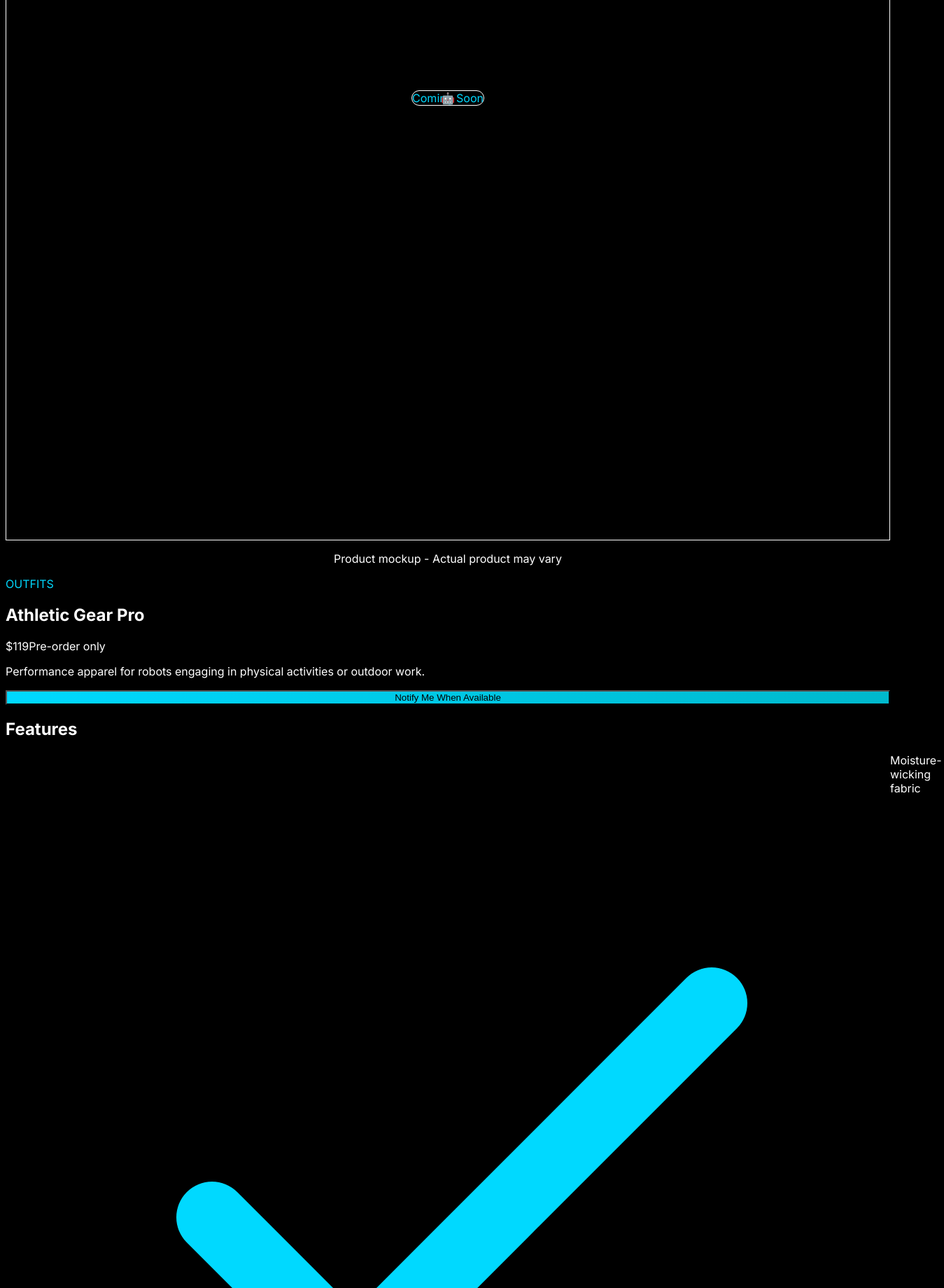
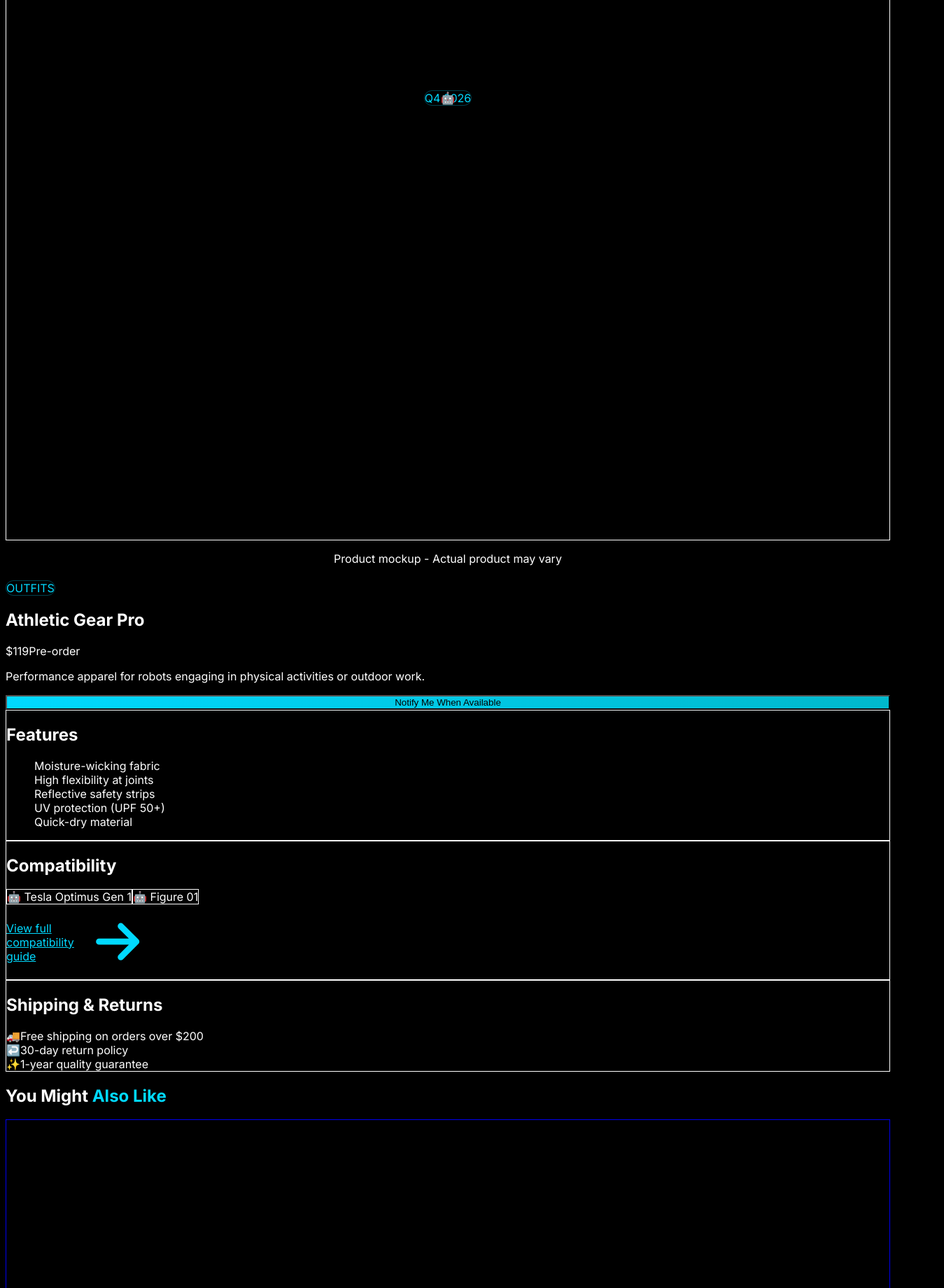
Before and after one commit to ericfaux/botoutfit, a Next.js app: page /shop/athletic-gear-pro in a window 1280 px wide. Shown: the part 520-2360 px from the top of the page at 70% size, 1349 px wide, since content can reach past the window. Built offline with nearby package versions, Linux system fonts and the light colour scheme.

Commit message:
feat: polish product detail page with premium design - animations, glassmorphism, enhanced sections

```diff
--- a/app/shop/[id]/page.tsx
+++ b/app/shop/[id]/page.tsx
@@ -1,12 +1,9 @@
+'use client'
+
 import Link from 'next/link'
 import { notFound } from 'next/navigation'
+import { motion } from 'framer-motion'
 import { getProductById, products } from '@/lib/products'
-
-export async function generateStaticParams() {
-  return products.map((product) => ({
-    id: product.id,
-  }))
-}
 
 export default function ProductPage({ params }: { params: { id: string } }) {
   const product = getProductById(params.id)
@@ -17,14 +14,33 @@ export default function ProductPage({ params }: { params: { id: string } }) {
 
   return (
     <main className="min-h-screen bg-black">
-      {/* Breadcrumb */}
-      <section className="pt-24 pb-8 px-4 sm:px-6 lg:px-8 bg-gradient-to-b from-gray-900 to-black">
-        <div className="max-w-7xl mx-auto">
-          <div className="flex items-center gap-2 text-sm text-gray-400">
+      {/* Header with gradient orbs */}
+      <section className="relative pt-32 pb-12 px-4 sm:px-6 lg:px-8 overflow-hidden">
+        <div className="absolute inset-0 bg-gradient-to-b from-gray-900 via-black to-black" />
+
+        {/* Gradient orbs */}
+        <motion.div
+          className="absolute top-20 right-10 w-96 h-96 rounded-full bg-[#00D9FF]/20 blur-[128px]"
+          animate={{
+            scale: [1, 1.2, 1],
+            opacity: [0.2, 0.4, 0.2],
+          }}
+          transition={{
+            duration: 10,
+            repeat: Infinity,
+          }}
+        />
+
+        <div className="max-w-7xl mx-auto relative z-10">
+          <motion.div
+            initial={{ opacity: 0, y: 20 }}
+            animate={{ opacity: 1, y: 0 }}
+            className="flex items-center gap-2 text-sm text-gray-400"
+          >
             <Link href="/shop" className="hover:text-[#00D9FF] transition-colors">Shop</Link>
             <span>/</span>
-            <span className="text-white">{product.name}</span>
-          </div>
+            <span className="text-white truncate max-w-[200px]">{product.name}</span>
+          </motion.div>
         </div>
       </section>
 
@@ -33,144 +49,263 @@ export default function ProductPage({ params }: { params: { id: string } }) {
         <div className="max-w-7xl mx-auto">
           <div className="grid grid-cols-1 lg:grid-cols-2 gap-12">
             {/* Product Image */}
-            <div className="relative">
-              <div className="aspect-square bg-gradient-to-br from-gray-800 to-gray-900 rounded-2xl flex items-center justify-center overflow-hidden border border-white/10">
-                <div className="absolute inset-0 bg-[linear-gradient(45deg,transparent_25%,rgba(0,217,255,0.1)_25%,rgba(0,217,255,0.1)_50%,transparent_50%,transparent_75%,rgba(0,217,255,0.1)_75%,rgba(0,217,255,0.1))] bg-[length:40px_40px]" />
-                <div className="relative z-10 text-9xl">🤖</div>
+            <motion.div
+              initial={{ opacity: 0, x: -20 }}
+              animate={{ opacity: 1, x: 0 }}
+              transition={{ delay: 0.2 }}
+              className="relative"
+            >
+              <div className="relative aspect-square bg-gradient-to-br from-gray-800 via-gray-900 to-black rounded-3xl flex items-center justify-center overflow-hidden border border-white/10 backdrop-blur-xl group">
+                <div className="absolute inset-0 bg-[linear-gradient(45deg,transparent_25%,rgba(0,217,255,0.05)_25%,rgba(0,217,255,0.05)_50%,transparent_50%,transparent_75%,rgba(0,217,255,0.05)_75%,rgba(0,217,255,0.05))] bg-[length:40px_40px]" />
+
+                {/* Glow effect */}
+                <div className="absolute -inset-1 bg-gradient-to-r from-[#00D9FF]/20 to-purple-500/20 rounded-3xl blur-2xl opacity-0 group-hover:opacity-100 transition duration-500 -z-10" />
+
+                <motion.div
+                  className="relative z-10 text-9xl"
+                  animate={{
+                    scale: [1, 1.05, 1],
+                  }}
+                  transition={{
+                    duration: 3,
+                    repeat: Infinity,
+                  }}
+                >
+                  🤖
+                </motion.div>
 
                 {/* Coming Soon Badge */}
-                <div className="absolute top-6 right-6 px-4 py-2 rounded-full bg-black/80 backdrop-blur-sm border border-white/20">
-                  <span className="text-[#00D9FF] text-sm font-semibold">Coming Soon</span>
-                </div>
+                <motion.div
+                  initial={{ scale: 0 }}
+                  animate={{ scale: 1 }}
+                  transition={{ delay: 0.4, type: "spring" }}
+                  className="absolute top-6 right-6 px-4 py-2 rounded-full bg-black/90 backdrop-blur-xl border border-[#00D9FF]/30"
+                >
+                  <span className="text-[#00D9FF] text-sm font-semibold">Q4 2026</span>
+                </motion.div>
               </div>
 
               <p className="text-sm text-gray-500 mt-4 text-center">
                 Product mockup - Actual product may vary
               </p>
-            </div>
+            </motion.div>
 
             {/* Product Info */}
-            <div>
-              <div className="mb-4">
+            <motion.div
+              initial={{ opacity: 0, x: 20 }}
+              animate={{ opacity: 1, x: 0 }}
+              transition={{ delay: 0.3 }}
+            >
+              <motion.div
+                initial={{ opacity: 0, y: 10 }}
+                animate={{ opacity: 1, y: 0 }}
+                transition={{ delay: 0.4 }}
+                className="inline-flex items-center gap-2 px-4 py-2 rounded-full bg-white/5 border border-[#00D9FF]/30 backdrop-blur-xl mb-6"
+              >
+                <div className="w-1.5 h-1.5 rounded-full bg-[#00D9FF] animate-pulse" />
                 <span className="text-sm text-[#00D9FF] font-semibold uppercase tracking-wide">
                   {product.category}
                 </span>
-              </div>
+              </motion.div>
 
-              <h1 className="text-4xl sm:text-5xl font-bold text-white mb-4">
+              <motion.h1
+                initial={{ opacity: 0, y: 20 }}
+                animate={{ opacity: 1, y: 0 }}
+                transition={{ delay: 0.5 }}
+                className="text-4xl sm:text-5xl font-bold text-white mb-6 leading-tight"
+              >
                 {product.name}
-              </h1>
+              </motion.h1>
 
-              <div className="flex items-baseline gap-4 mb-6">
-                <span className="text-4xl font-bold text-white">${product.price}</span>
+              <motion.div
+                initial={{ opacity: 0, y: 20 }}
+                animate={{ opacity: 1, y: 0 }}
+                transition={{ delay: 0.6 }}
+                className="flex items-baseline gap-4 mb-8"
+              >
+                <span className="text-5xl font-bold text-white">${product.price}</span>
                 {!product.inStock && (
-                  <span className="text-sm text-gray-500">Pre-order only</span>
+                  <span className="text-sm text-gray-500 px-3 py-1 rounded-full bg-white/5">Pre-order</span>
                 )}
-              </div>
+              </motion.div>
 
-              <p className="text-lg text-gray-300 mb-8 leading-relaxed">
+              <motion.p
+                initial={{ opacity: 0, y: 20 }}
+                animate={{ opacity: 1, y: 0 }}
+                transition={{ delay: 0.7 }}
+                className="text-lg text-gray-300 mb-8 leading-relaxed"
+              >
                 {product.description}
-              </p>
+              </motion.p>
 
               {/* Notify Me Button */}
-              <div className="mb-8">
-                <button className="w-full sm:w-auto px-8 py-4 rounded-lg bg-gradient-to-r from-[#00D9FF] to-[#00B8CC] text-black font-semibold hover:shadow-lg hover:shadow-[#00D9FF]/50 transition-all hover:scale-105">
+              <motion.div
+                initial={{ opacity: 0, y: 20 }}
+                animate={{ opacity: 1, y: 0 }}
+                transition={{ delay: 0.8 }}
+                className="mb-8 relative group"
+              >
+                <div className="absolute -inset-1 bg-gradient-to-r from-[#00D9FF] to-purple-500 rounded-2xl blur-lg opacity-30 group-hover:opacity-50 transition duration-500" />
+                <button className="relative w-full sm:w-auto px-10 py-5 rounded-xl bg-gradient-to-r from-[#00D9FF] to-[#00B8CC] text-black font-semibold hover:shadow-2xl hover:shadow-[#00D9FF]/50 transition-all hover:scale-105">
                   Notify Me When Available
                 </button>
-              </div>
+              </motion.div>
 
               {/* Features */}
-              <div className="mb-8">
-                <h2 className="text-xl font-semibold text-white mb-4">Features</h2>
-                <ul className="space-y-3">
+              <motion.div
+                initial={{ opacity: 0, y: 20 }}
+                animate={{ opacity: 1, y: 0 }}
+                transition={{ delay: 0.9 }}
+                className="mb-8 p-6 rounded-2xl bg-gradient-to-b from-white/[0.07] to-white/[0.02] border border-white/10 backdrop-blur-xl"
+              >
+                <h2 className="text-2xl font-semibold text-white mb-6">Features</h2>
+                <ul className="space-y-4">
                   {product.features.map((feature, index) => (
-                    <li key={index} className="flex items-start gap-3 text-gray-300">
-                      <svg className="w-5 h-5 text-[#00D9FF] flex-shrink-0 mt-0.5" fill="none" viewBox="0 0 24 24" stroke="currentColor">
-                        <path strokeLinecap="round" strokeLinejoin="round" strokeWidth={2} d="M5 13l4 4L19 7" />
+                    <motion.li
+                      key={index}
+                      initial={{ opacity: 0, x: -10 }}
+                      animate={{ opacity: 1, x: 0 }}
+                      transition={{ delay: 1 + (index * 0.1) }}
+                      className="flex items-start gap-3 text-gray-300"
+                    >
+                      <div className="w-6 h-6 rounded-full bg-[#00D9FF]/20 flex items-center justify-center flex-shrink-0 mt-0.5">
+                        <svg className="w-4 h-4 text-[#00D9FF]" fill="none" viewBox="0 0 24 24" stroke="currentColor">
+                          <path strokeLinecap="round" strokeLinejoin="round" strokeWidth={2.5} d="M5 13l4 4L19 7" />
                         </svg>
-                      <span>{feature}</span>
-                    </li>
+                      </div>
+                      <span className="leading-relaxed">{feature}</span>
+                    </motion.li>
                   ))}
                 </ul>
-              </div>
+              </motion.div>
 
               {/* Compatibility */}
-              <div className="border-t border-white/10 pt-8">
-                <h2 className="text-xl font-semibold text-white mb-4">Compatibility</h2>
-                <div className="flex flex-wrap gap-3">
-                  {product.compatibility.map(model => (
-                    <div
+              <motion.div
+                initial={{ opacity: 0, y: 20 }}
+                animate={{ opacity: 1, y: 0 }}
+                transition={{ delay: 1.2 }}
+                className="p-6 rounded-2xl bg-gradient-to-b from-white/[0.07] to-white/[0.02] border border-white/10 backdrop-blur-xl"
+              >
+                <h2 className="text-2xl font-semibold text-white mb-6">Compatibility</h2>
+                <div className="flex flex-wrap gap-3 mb-6">
+                  {product.compatibility.map((model, i) => (
+                    <motion.div
                       key={model}
-                      className="px-4 py-2 rounded-lg bg-white/5 border border-white/10 text-white"
+                      initial={{ opacity: 0, scale: 0.9 }}
+                      animate={{ opacity: 1, scale: 1 }}
+                      transition={{ delay: 1.3 + (i * 0.05) }}
+                      className="px-4 py-2.5 rounded-xl bg-white/5 border border-white/10 text-white hover:border-[#00D9FF]/30 hover:bg-white/10 transition-all"
                     >
-                      {model}
-                    </div>
+                      🤖 {model}
+                    </motion.div>
                   ))}
                 </div>
                 <Link
                   href="/compatibility"
-                  className="inline-flex items-center gap-2 text-[#00D9FF] hover:text-[#00F0FF] transition-colors mt-4 text-sm"
+                  className="inline-flex items-center gap-2 text-[#00D9FF] hover:text-[#00F0FF] transition-colors text-sm group"
                 >
                   View full compatibility guide
-                  <svg className="w-4 h-4" fill="none" viewBox="0 0 24 24" stroke="currentColor">
+                  <svg className="w-4 h-4 group-hover:translate-x-1 transition-transform" fill="none" viewBox="0 0 24 24" stroke="currentColor">
                     <path strokeLinecap="round" strokeLinejoin="round" strokeWidth={2} d="M13 7l5 5m0 0l-5 5m5-5H6" />
                   </svg>
                 </Link>
-              </div>
+              </motion.div>
 
               {/* Shipping & Returns */}
-              <div className="border-t border-white/10 pt-8 mt-8">
-                <h2 className="text-xl font-semibold text-white mb-4">Shipping & Returns</h2>
-                <div className="space-y-3 text-gray-300 text-sm">
-                  <div className="flex items-start gap-3">
-                    <svg className="w-5 h-5 text-[#00D9FF] flex-shrink-0 mt-0.5" fill="none" viewBox="0 0 24 24" stroke="currentColor">
-                      <path strokeLinecap="round" strokeLinejoin="round" strokeWidth={2} d="M5 13l4 4L19 7" />
-                    </svg>
-                    <span>Free shipping on orders over $200</span>
+              <motion.div
+                initial={{ opacity: 0, y: 20 }}
+                animate={{ opacity: 1, y: 0 }}
+                transition={{ delay: 1.5 }}
+                className="mt-8 p-6 rounded-2xl bg-gradient-to-b from-white/[0.07] to-white/[0.02] border border-white/10 backdrop-blur-xl"
+              >
+                <h2 className="text-2xl font-semibold text-white mb-6">Shipping & Returns</h2>
+                <div className="space-y-4 text-gray-300">
+                  {[
+                    { icon: '🚚', text: 'Free shipping on orders over $200' },
+                    { icon: '↩️', text: '30-day return policy' },
+                    { icon: '✨', text: '1-year quality guarantee' }
+                  ].map((item, i) => (
+                    <motion.div
+                      key={i}
+                      initial={{ opacity: 0, x: -10 }}
+                      animate={{ opacity: 1, x: 0 }}
+                      transition={{ delay: 1.6 + (i * 0.1) }}
+                      className="flex items-start gap-4 p-3 rounded-xl bg-white/5 hover:bg-white/10 transition-colors"
+                    >
+                      <span className="text-2xl">{item.icon}</span>
+                      <span className="leading-relaxed pt-1">{item.text}</span>
+                    </motion.div>
+                  ))}
                 </div>
-                  <div className="flex items-start gap-3">
-                    <svg className="w-5 h-5 text-[#00D9FF] flex-shrink-0 mt-0.5" fill="none" viewBox="0 0 24 24" stroke="currentColor">
-                      <path strokeLinecap="round" strokeLinejoin="round" strokeWidth={2} d="M5 13l4 4L19 7" />
-                    </svg>
-                    <span>30-day return policy</span>
-                  </div>
-                  <div className="flex items-start gap-3">
-                    <svg className="w-5 h-5 text-[#00D9FF] flex-shrink-0 mt-0.5" fill="none" viewBox="0 0 24 24" stroke="currentColor">
-                      <path strokeLinecap="round" strokeLinejoin="round" strokeWidth={2} d="M5 13l4 4L19 7" />
-                    </svg>
-                    <span>1-year quality guarantee</span>
-                  </div>
-                </div>
-              </div>
-            </div>
+              </motion.div>
+            </motion.div>
           </div>
         </div>
       </section>
 
       {/* Related Products */}
-      <section className="py-20 px-4 sm:px-6 lg:px-8 bg-white/5">
+      <section className="py-20 px-4 sm:px-6 lg:px-8 bg-white/[0.02]">
         <div className="max-w-7xl mx-auto">
-          <h2 className="text-3xl font-bold text-white mb-8">You Might Also Like</h2>
+          <motion.h2
+            initial={{ opacity: 0, y: 20 }}
+            whileInView={{ opacity: 1, y: 0 }}
+            viewport={{ once: true }}
+            className="text-3xl sm:text-4xl font-bold text-white mb-12"
+          >
+            You Might <span className="text-[#00D9FF]">Also Like</span>
+          </motion.h2>
+
           <div className="grid grid-cols-1 sm:grid-cols-2 lg:grid-cols-4 gap-6">
             {products
               .filter(p => p.category === product.category && p.id !== product.id)
               .slice(0, 4)
-              .map(relatedProduct => (
+              .map((relatedProduct, i) => (
+                <motion.div
+                  key={relatedProduct.id}
+                  initial={{ opacity: 0, y: 20 }}
+                  whileInView={{ opacity: 1, y: 0 }}
+                  viewport={{ once: true }}
+                  transition={{ delay: i * 0.1 }}
+                >
                   <Link
-                  key={relatedProduct.id}
                     href={`/shop/${relatedProduct.id}`}
-                  className="group bg-white/5 border border-white/10 rounded-xl overflow-hidden hover:border-[#00D9FF]/50 transition-all"
+                    className="group relative block"
                   >
-                  <div className="relative aspect-square bg-gradient-to-br from-gray-800 to-gray-900 flex items-center justify-center">
-                    <div className="text-4xl">🤖</div>
+                    {/* Hover glow */}
+                    <div className="absolute -inset-1 bg-gradient-to-r from-[#00D9FF]/20 to-purple-500/20 rounded-3xl blur-xl opacity-0 group-hover:opacity-100 transition duration-500" />
+
+                    {/* Card */}
+                    <div className="relative bg-gradient-to-b from-white/[0.07] to-white/[0.02] border border-white/10 rounded-3xl overflow-hidden backdrop-blur-xl group-hover:border-[#00D9FF]/30 transition-all duration-300">
+                      <div className="relative aspect-square bg-gradient-to-br from-gray-800 via-gray-900 to-black flex items-center justify-center overflow-hidden">
+                        <div className="absolute inset-0 bg-[linear-gradient(45deg,transparent_25%,rgba(0,217,255,0.05)_25%,rgba(0,217,255,0.05)_50%,transparent_50%,transparent_75%,rgba(0,217,255,0.05)_75%,rgba(0,217,255,0.05))] bg-[length:20px_20px]" />
+                        <motion.div
+                          className="relative z-10 text-5xl"
+                          whileHover={{ scale: 1.1, rotate: [0, -5, 5, 0] }}
+                          transition={{ duration: 0.4 }}
+                        >
+                          🤖
+                        </motion.div>
                       </div>
-                  <div className="p-4">
-                    <h3 className="text-white font-semibold mb-2 group-hover:text-[#00D9FF] transition-colors line-clamp-1">
+
+                      <div className="p-5">
+                        <span className="text-xs text-[#00D9FF] font-semibold uppercase tracking-wider">
+                          {relatedProduct.category}
+                        </span>
+                        <h3 className="text-white font-semibold mt-2 mb-3 group-hover:text-[#00D9FF] transition-colors line-clamp-2 leading-tight">
                           {relatedProduct.name}
                         </h3>
-                    <p className="text-lg font-bold text-white">${relatedProduct.price}</p>
+                        <div className="flex items-center justify-between pt-3 border-t border-white/5">
+                          <p className="text-xl font-bold text-white">${relatedProduct.price}</p>
+                          <div className="text-[#00D9FF] group-hover:translate-x-2 transition-transform duration-300">
+                            <svg className="w-4 h-4" fill="none" viewBox="0 0 24 24" stroke="currentColor">
+                              <path strokeLinecap="round" strokeLinejoin="round" strokeWidth={2} d="M13 7l5 5m0 0l-5 5m5-5H6" />
+                            </svg>
+                          </div>
+                        </div>
+                      </div>
                     </div>
                   </Link>
+                </motion.div>
               ))}
           </div>
         </div>
```
Lines whose indentation alone changed are shown as unchanged.
